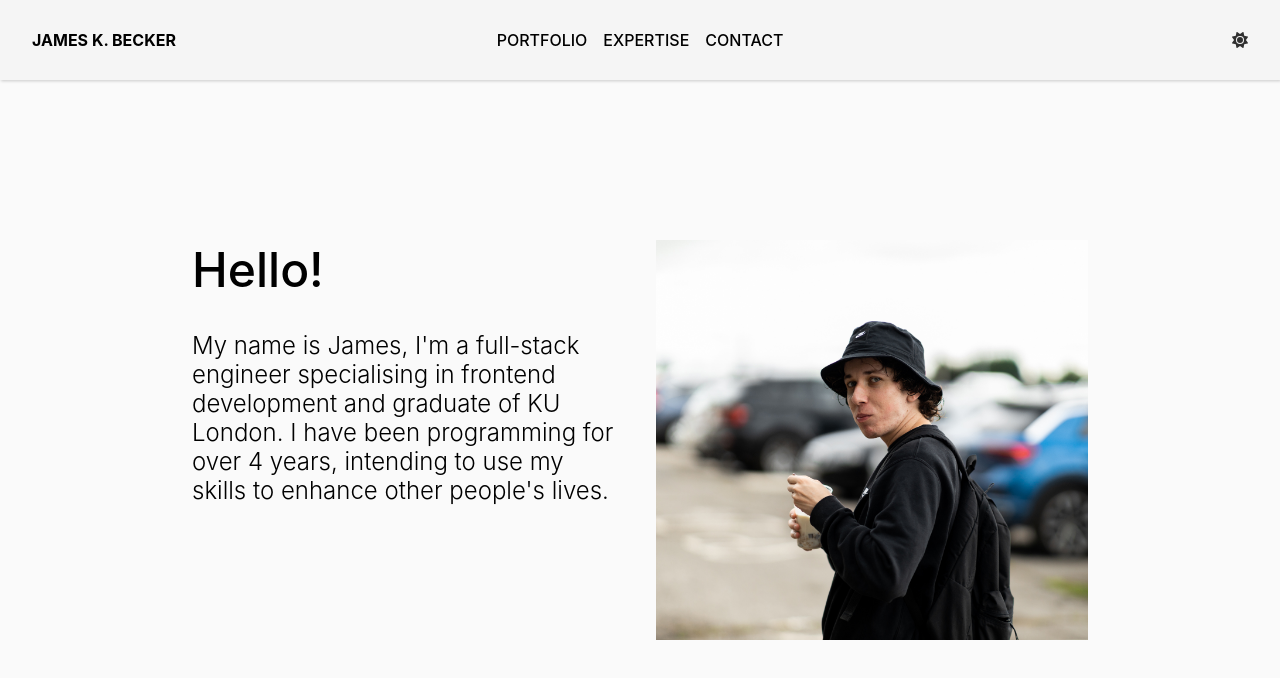
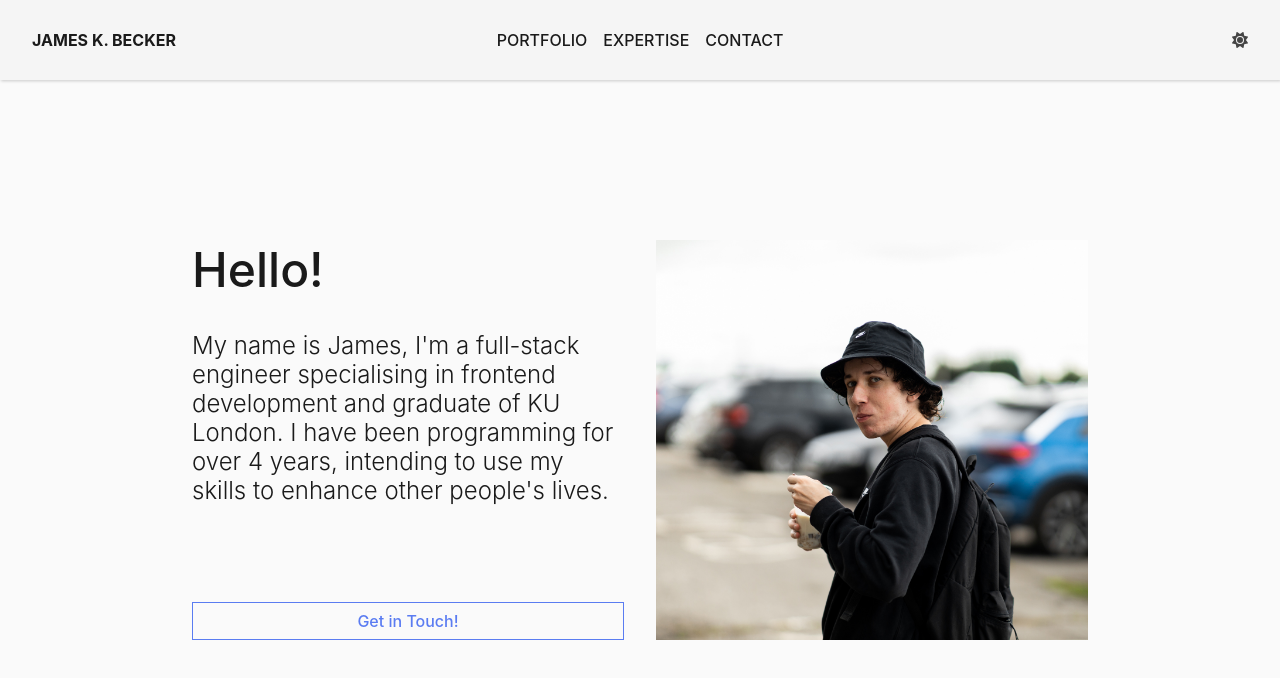
Before and after one commit to jameskbecker/portfolio-old, a Next.js app: page / in a window 1280 px wide. Shown: the top 678 px of the page. Built offline with nearby package versions, Linux system fonts and the light colour scheme.

Commit message:
Update HeroSection

```diff
--- /dev/null
+++ b/src/components/button/index.tsx
@@ -0,0 +1,26 @@
+import styled from 'styled-components';
+import { ButtonProps } from './types';
+
+const StyledButton = styled.button`
+  color: ${({ theme }: any) => theme.brand};
+
+  border: 1.5px solid ${({ theme }: any) => theme.brand};
+  /* border-radius: 0.25rem; */
+  padding: 0.5rem 1rem;
+
+  appearance: none;
+  opacity: 0.9;
+  cursor: pointer;
+
+  :hover {
+    background: ${({ theme }: any) => theme.brand};
+    color: #ffffff;
+
+    opacity: 1;
+    transition: 150ms ease-in-out;
+  }
+`;
+
+const Button = ({ label }: ButtonProps) => <StyledButton>{label}</StyledButton>;
+
+export default Button;
--- /dev/null
+++ b/src/components/button/types.ts
@@ -0,0 +1,4 @@
+export type ButtonProps = {
+  label?: string;
+  onClick?: any;
+};
--- a/src/components/sections/heroSection/index.tsx
+++ b/src/components/sections/heroSection/index.tsx
@@ -1,10 +1,11 @@
+import Button from '@/components/button';
 import Image from 'next/image';
 import styled from 'styled-components';
 
 const StyledHeroSection = styled.section`
   display: grid;
   grid-auto-columns: 1fr 1fr;
-  grid-auto-rows: max-content 1fr;
+  grid-auto-rows: max-content 1fr auto;
   grid-auto-flow: column;
   align-content: center;
   grid-gap: 2rem;
@@ -13,20 +14,25 @@ const StyledHeroSection = styled.section`
   background: ${({ theme }: any) => theme.heroSection};
   padding: 10rem 12rem;
 
+  a {
+    display: flex;
+    flex-direction: column;
+  }
+
   p {
     font-size: 1.5rem;
     font-weight: 300;
+    color: ${({ theme }: any) => theme.text};
   }
 
   img {
     width: 100%;
-    grid-row: span 2;
   }
 `;
 
 const HeroImageContainer = styled.div`
   position: relative;
-  grid-row: span 2;
+  grid-row: span 3;
 `;
 
 const HeroSection = () => (
@@ -37,6 +43,9 @@ const HeroSection = () => (
       development and graduate of KU London. I have been programming for over 4
       years, intending to use my skills to enhance other people&apos;s lives.
     </p>
+    <a href="#contact">
+      <Button label="Get in Touch!" />
+    </a>
     <HeroImageContainer>
       <Image src="/cover.jpg" layout="fill" objectFit="cover" />
     </HeroImageContainer>
--- a/src/theme.ts
+++ b/src/theme.ts
@@ -4,8 +4,9 @@ export const lightTheme = {
   background: '#FFFFFF',
   brand: '#4A6FF1',
 
-  text: '#000000',
-  subheading: '#4d4d4d',
+  heading: '#FFFFFF',
+  subheading: '#0D0D0D',
+  text: '#1A1A1A',
 
   shadow: 'rgba(0, 0, 0, .2)',
 };
@@ -16,8 +17,9 @@ export const darkTheme = {
   background: '#000000',
   brand: '#4A6FF1',
 
-  text: '#FFFFFF',
-  subheading: '#B3B3B3',
+  heading: '#FFFFFF',
+  subheading: '#F2F2F2',
+  text: '#E6E6E6',
 
   shadow: 'rgba(255, 255, 255, .2)',
 };
```
